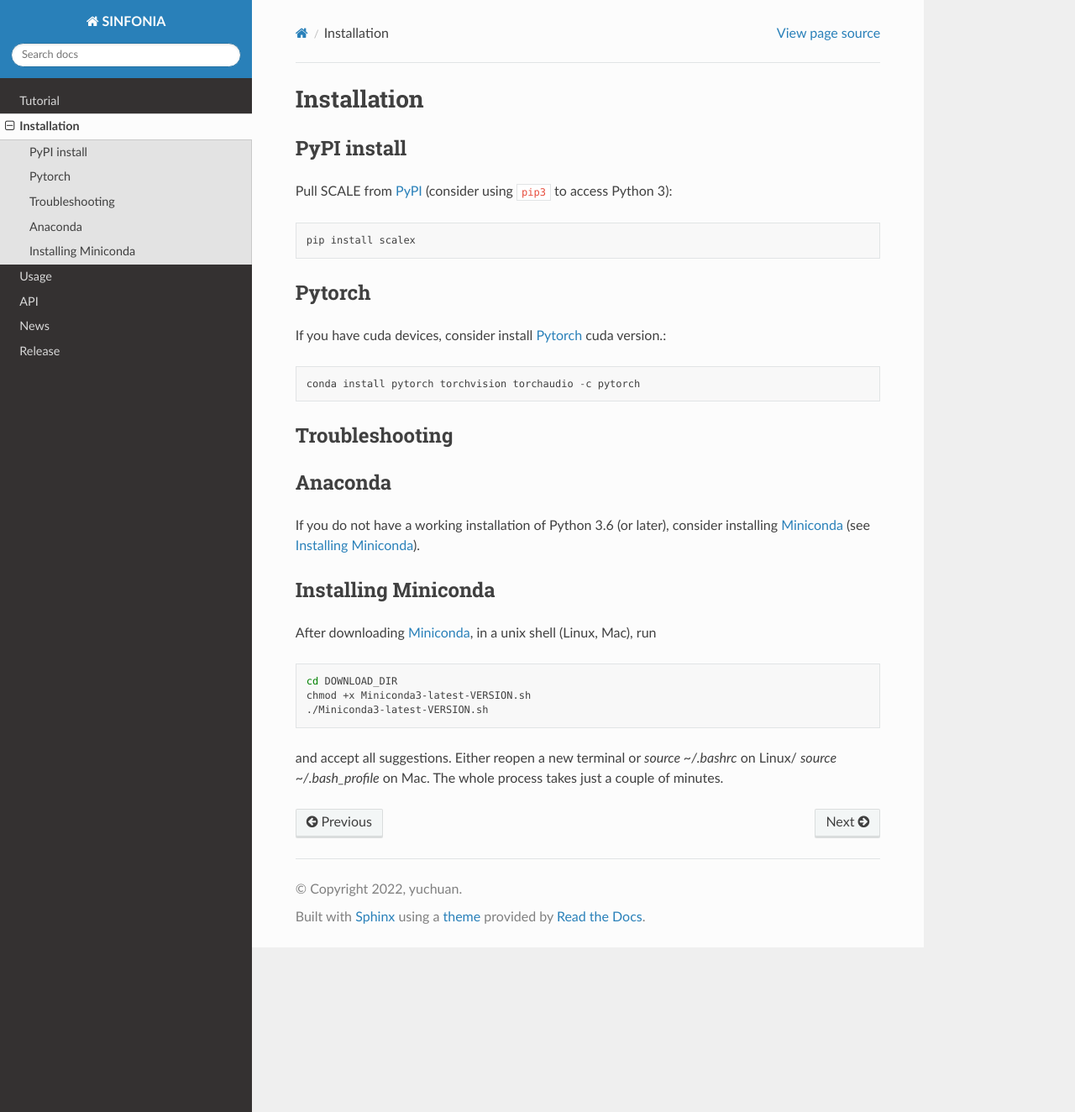
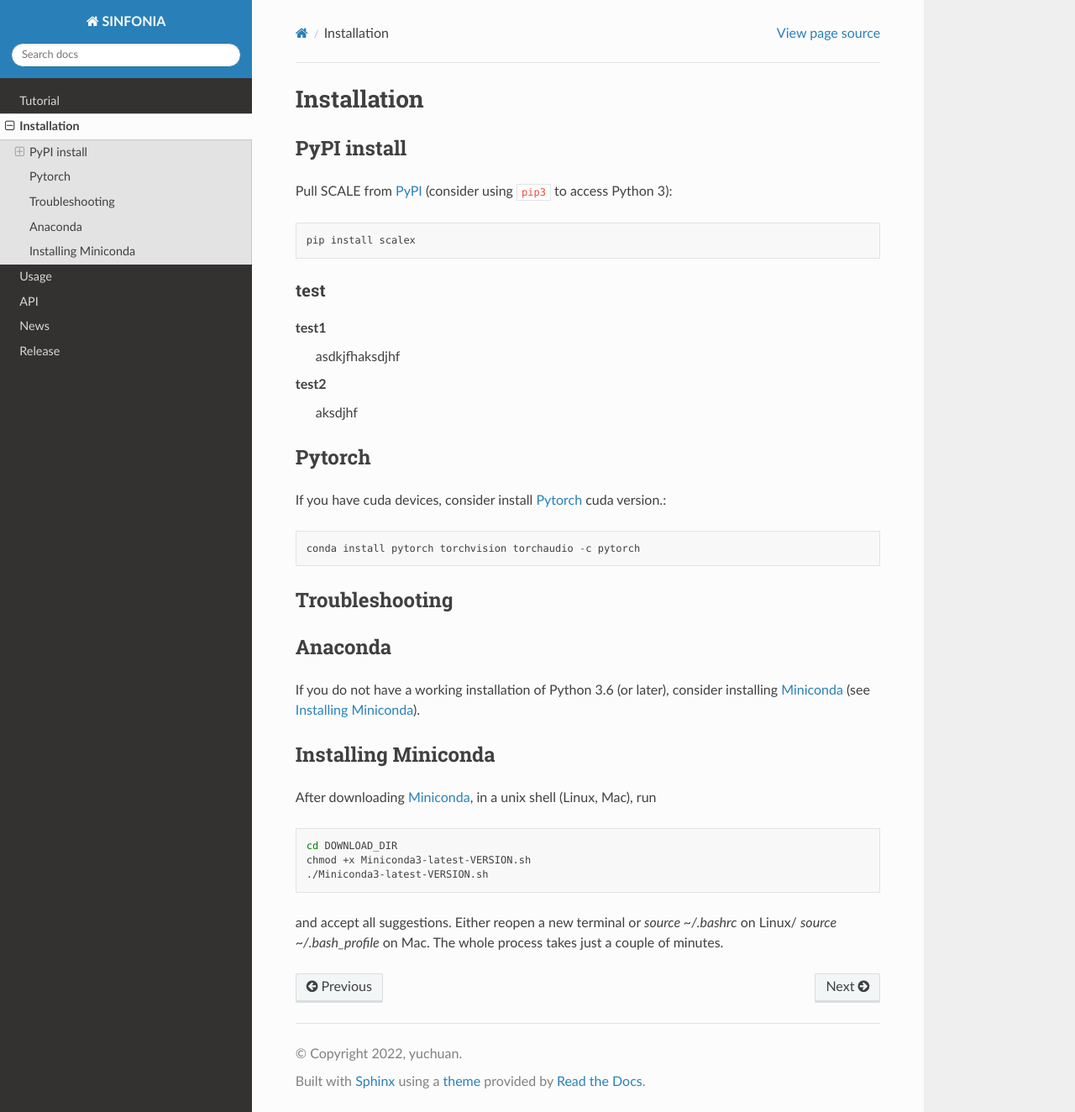
Before and after one commit to yuchuan0528/SINFONIA1, a Sphinx documentation site: the page built from source/installation.rst, in a window 1280 px wide and 1324 px high. Shown: the whole window at 84% size. Built offline with Sphinx 7.4.7 and the Read the Docs theme 2.0.0, drawn with Linux system fonts in a browser that asks for light colours; pages that are not in the unit, such as notebooks, are missing from menus.

Commit message:
test0510

```diff
--- a/source/installation.rst
+++ b/source/installation.rst
@@ -10,6 +10,12 @@ Pull SCALE from `PyPI <https://pypi.org/project/scalex>`__ (consider using ``pip
 
 .. _from PyPI: https://pypi.org/project/scalex
 
+test
+=======
+test1
+  asdkjfhaksdjhf
+test2
+  aksdjhf
 
 Pytorch
 ~~~~~~~
```
